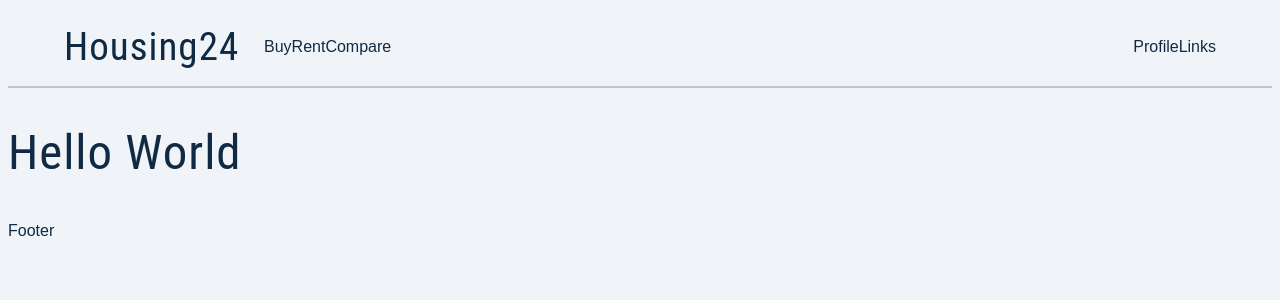
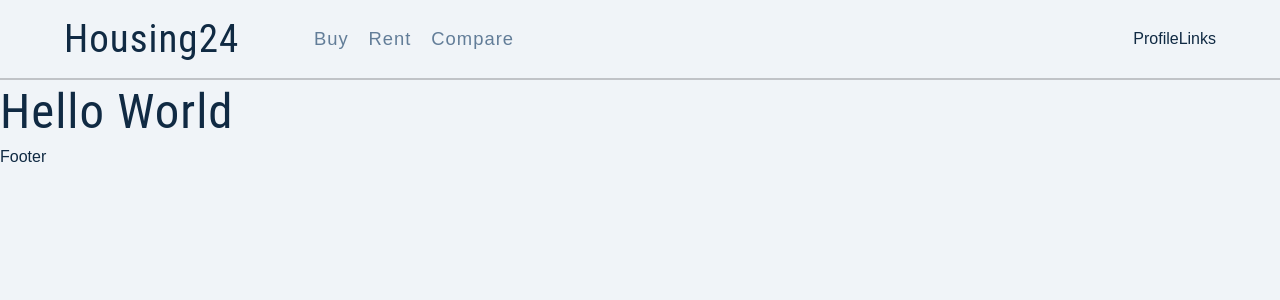
Before and after one commit to Jon-Felipe/Housing24, a React (Create React App) app: page / in a window 1280 px wide. Shown: the top 300 px of the page. Built offline with nearby package versions, Linux system fonts and the light colour scheme; the HTML template or start-up script is replaced by a standard one.

Commit message:
Styled Page links and added media query styling

```diff
--- a/src/components/header/Header.jsx
+++ b/src/components/header/Header.jsx
@@ -55,7 +55,7 @@
     }
     .header-content {
       display: grid;
-      grid-template-columns: 200px 1fr;
+      grid-template-columns: 250px 1fr;
     }
   }
 `;
--- a/src/components/header/PageLinks.jsx
+++ b/src/components/header/PageLinks.jsx
@@ -19,4 +19,18 @@
 const PageLinksWrapper = styled.ul`
   display: flex;
   align-items: center;
+  justify-content: space-between;
+  width: 200px;
+  li {
+    font-size: 1.15rem;
+    letter-spacing: var(--letterSpacing);
+    color: var(--grey-500);
+    cursor: pointer;
+  }
+  li:hover {
+    color: var(--primary-500);
+    font-weight: bold;
+    transform: scale(1.1);
+    text-decoration: underline;
+  }
 `;
--- a/src/index.css
+++ b/src/index.css
@@ -75,6 +75,7 @@
   font-weight: 400;
   line-height: 1.75;
   color: var(--textColor);
+  margin: 0;
 }
 
 h1,
@@ -82,6 +83,7 @@
 h3,
 h4,
 h5 {
+  margin: 0;
   font-family: var(--headingFont);
   font-weight: 400;
   line-height: 1.3;
```
